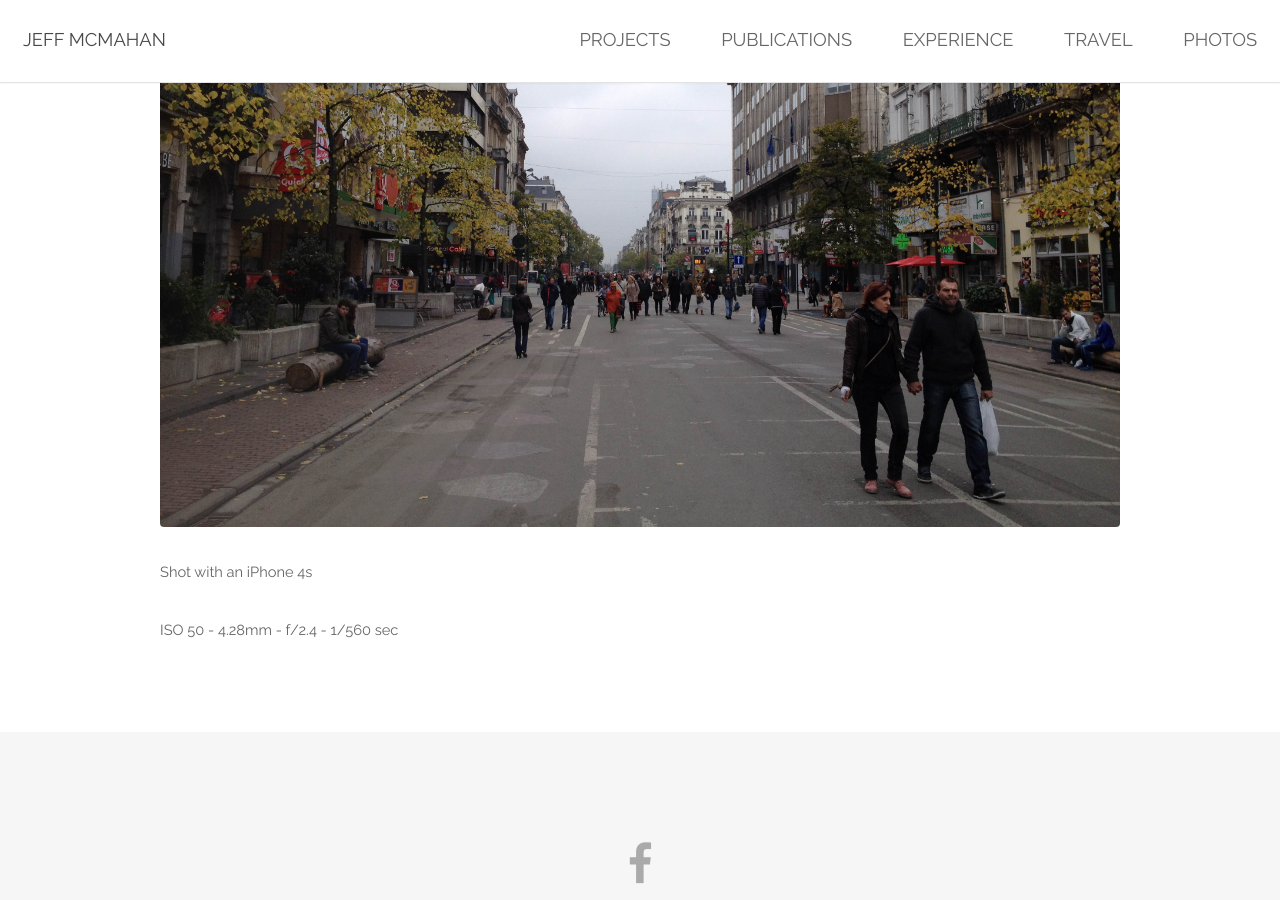
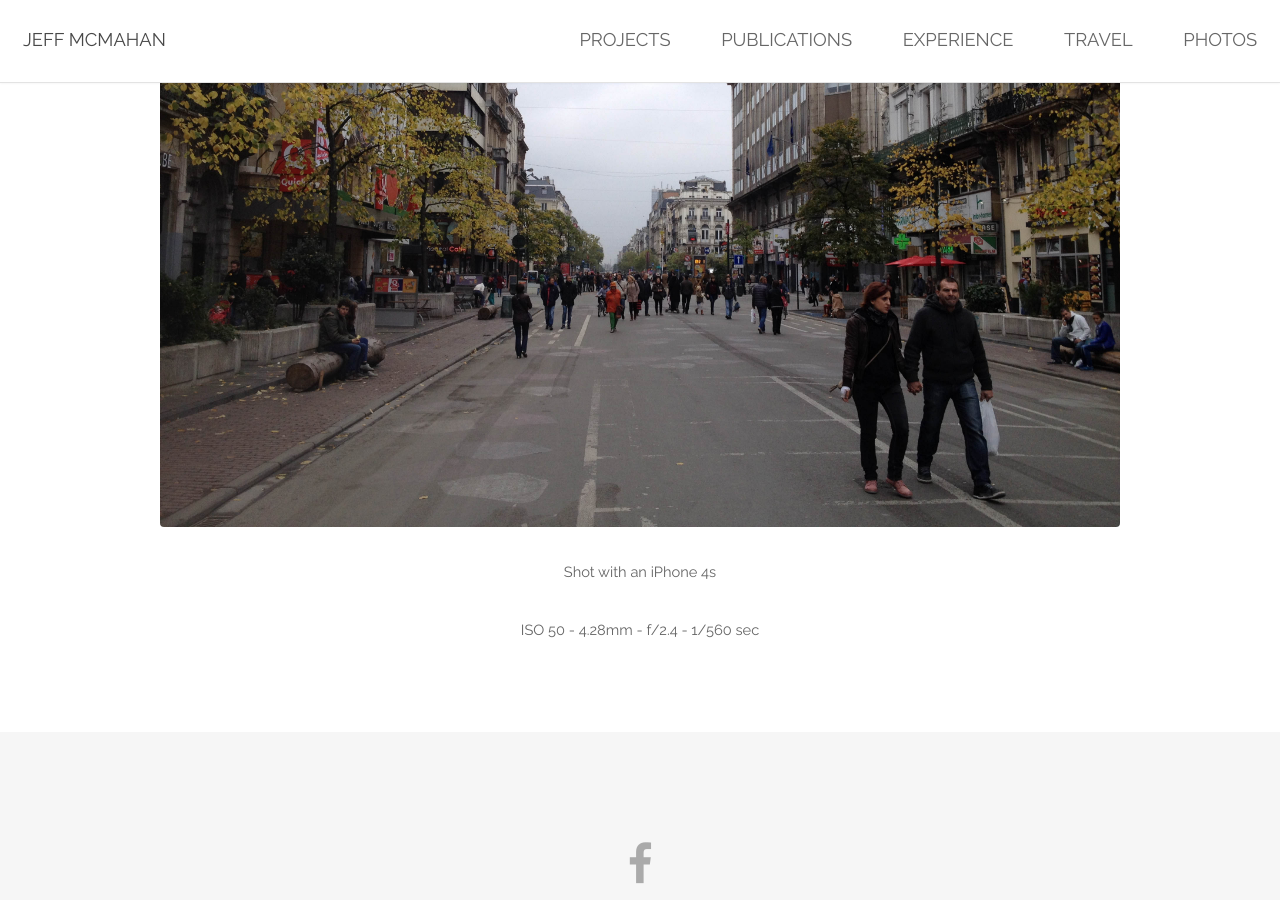
Before and after one commit to jbmcmahan/jbmcmahan.github.io, a Jekyll site: the page built from _posts/2015-10-10-Downtown-Brussels.md, in a window 1280 px wide and 900 px high, scrolled down 492 px. Built offline with Jekyll 4.4.1, drawn with Linux system fonts in a browser that asks for light colours.

Commit message:
align center

```diff
--- a/_layouts/post.html
+++ b/_layouts/post.html
@@ -7,6 +7,8 @@ layout: default
 			<h2>{{ page.title }}</h2>
 			<p>{{ page.date | date: "%b %-d, %Y" }}</p>
 		</header>
-		{{ content }}
+    <div class="align-center">
+		  {{ content }}
+    </div>
 	</div>
 </section>
```
